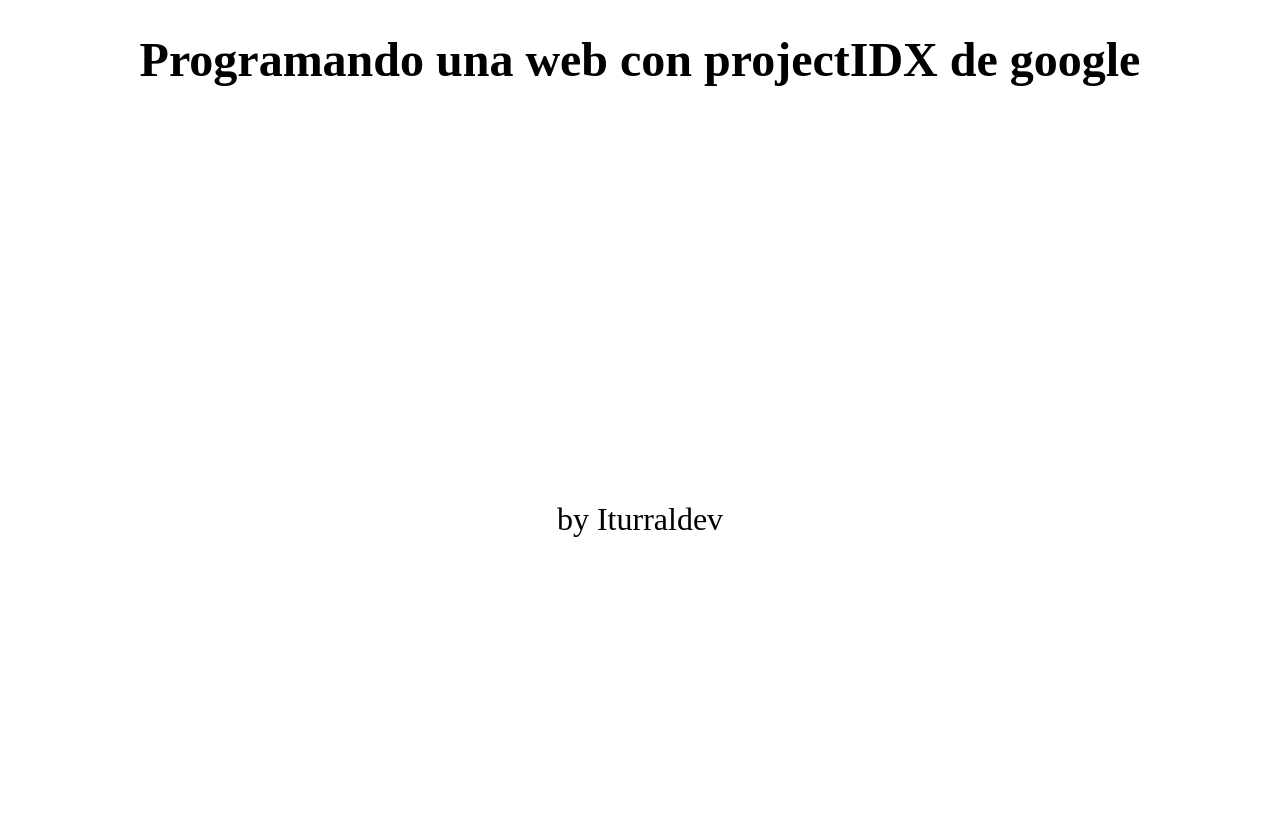
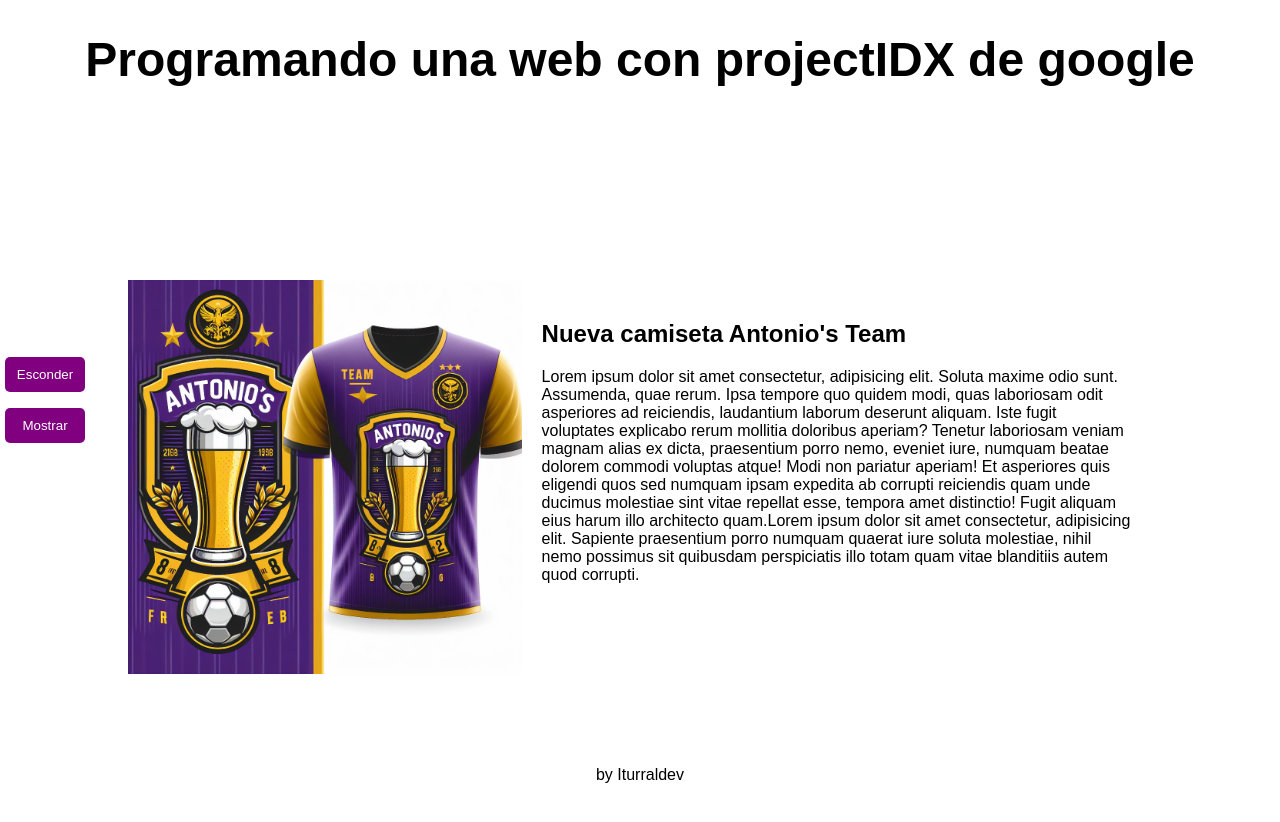
Before and after one commit to Iturraider/HelloWorld, a plain HTML site: page index.html in a window 1280 px wide. After the commit the page ends 800 px from the top, so only its background shows below. Drawn offline with Linux system fonts and the light colour scheme.

Commit message:
ultimos cambios

```diff
--- a/estilos.css
+++ b/estilos.css
@@ -1,27 +1,95 @@
-body{
+body {
     background-color: white;
-    height:100%;
+    display: flex;
+    flex-direction: column;
+    justify-content: center;
+    align-items: center;
+    height: 100vh;
+    margin: 0;
+    font-family: Arial, sans-serif;
 }
-h1{
+header{
+    background-color: white;
+    position: fixed;
+    top: 0;
+    width: 100%;
+    text-align: center;
+}
+
+h1 {
     font-size: 3rem;
     color: black;
     width: 100%;
     text-align: center;
 }
 
-div{
-    height: 100vh;
-    width: 100%;
+css
+.parent-container {
+
+  display: flex;
+  flex-direction: column;
+  position: relative;
+}
+
+
+.container {
     display: flex;
     justify-content: center;
+    align-items: top;
+    height: 30vh;
+    width: 80vw;
+    margin: 0 auto;
+}
+
+.image {
+    width: 40%;
+}
+
+.text {
+    top: 1rem;
+    width: 60%;
+    padding: 20px;
+}
+
+img {
+    width: 100%;
+}
+
+@media screen and (max-width: 768px) {
+    .container {
+        flex-direction: column;
+    }
+
+    .image,
+    .text {
+        width: 100%;
+    }
+}
+.contenedorbtn {
+    position: fixed;
+    left: 5px;
+    height: 100vh;
+    display: flex;
+    flex-direction: column;
+    justify-content: center;
+    gap: 1rem;
     align-items: center;
 }
-p{
-    font-size: 2rem;
-    color: black;
+
+.btn {
+    background-color: purple;
+    color: white;
+    border: none;
+    border-radius: 5px;
+    padding: 10px;
+    width: 5rem;
+    cursor: pointer;
+}
+
+footer {
+    background-color: white;
+    position: fixed;
+    bottom: 0;
     width: 100%;
     text-align: center;
-    margin-bottom: 2rem;
 }
-
-}
--- a/index.html
+++ b/index.html
@@ -1,16 +1,62 @@
 <!DOCTYPE html>
 <html lang="es">
+
 <head>
     <meta charset="UTF-8">
     <meta name="viewport" content="width=device-width, initial-scale=1.0">
     <title>Llicencia Moi</title>
     <link rel="stylesheet" href="estilos.css">
 </head>
+
 <body>
-    <h1>Programando una web con projectIDX de google</h1>
-    <div>
+    <header>
+
+        <h1>Programando una web con projectIDX de google</h1>
+
+    </header>
+        <div class="container" id="container">
+            <div class="image">
+                <img src="imagen1.jpeg" alt="Image">
+            </div>
+            <div class="text">
+                <h2>Nueva camiseta Antonio's Team</h2>
+                <p>Lorem ipsum dolor sit amet consectetur, adipisicing elit. Soluta maxime odio sunt. Assumenda, quae
+                    rerum.
+                    Ipsa tempore quo quidem modi, quas laboriosam odit asperiores ad reiciendis, laudantium laborum
+                    deserunt
+                    aliquam.
+                    Iste fugit voluptates explicabo rerum mollitia doloribus aperiam? Tenetur laboriosam veniam magnam
+                    alias
+                    ex dicta, praesentium porro nemo, eveniet iure, numquam beatae dolorem commodi voluptas atque! Modi
+                    non
+                    pariatur aperiam!
+                    Et asperiores quis eligendi quos sed numquam ipsam expedita ab corrupti reiciendis quam unde ducimus
+                    molestiae sint vitae repellat esse, tempora amet distinctio! Fugit aliquam eius harum illo
+                    architecto
+                    quam.Lorem ipsum dolor sit amet consectetur, adipisicing elit. Sapiente praesentium porro numquam
+                    quaerat iure
+                    soluta molestiae, nihil nemo possimus sit quibusdam perspiciatis illo totam quam vitae blanditiis
+                    autem
+                    quod corrupti.</p>
+            </div>
+
+
+
+        </div>
+
+        <div class="contenedorbtn">
+            <button id="btnesconder" class="btn">Esconder</button>
+            <button id="btnmostrar" class="btn">Mostrar</button>
+        </div>
+
+
+
+
+    <footer>
         <p>by Iturraldev</p>
-    </div>
+    </footer>
 
+    <script src="scripts.js"></script>
 </body>
+
 </html>
--- /dev/null
+++ b/scripts.js
@@ -0,0 +1,16 @@
+// Selectionar contenedor
+let container = document.getElementById('container');
+
+
+function esconder(){
+    container.style.display = 'none';
+}
+function mostrar(){
+    container.style.display = 'flex';
+}
+
+let btnmostrar = document.getElementById('btnmostrar');
+btnmostrar.addEventListener('click', mostrar);
+
+let btnesconder = document.getElementById('btnesconder');
+btnesconder.addEventListener('click', esconder);
```
Also changed, not shown: imagen1.jpeg (added).
